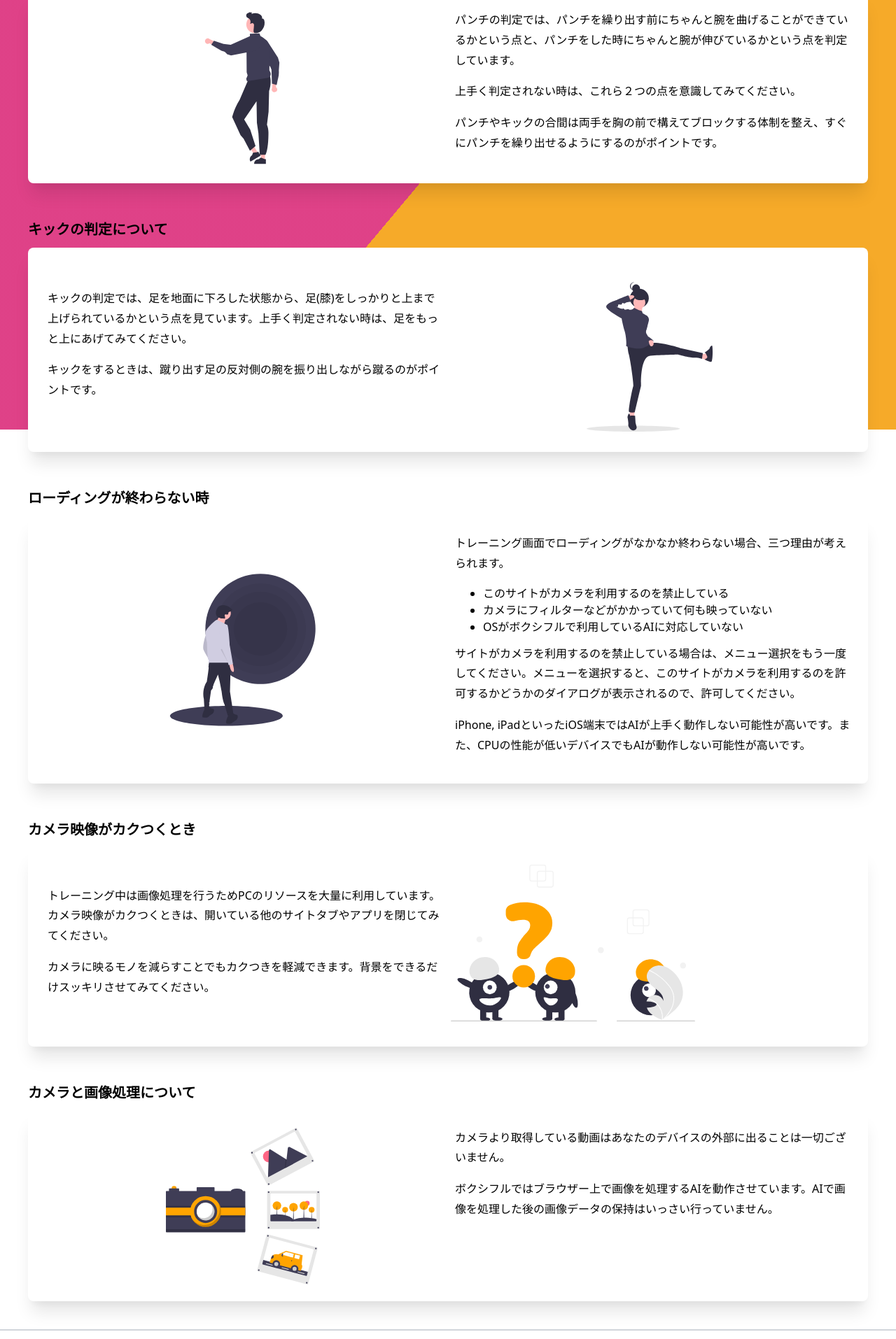
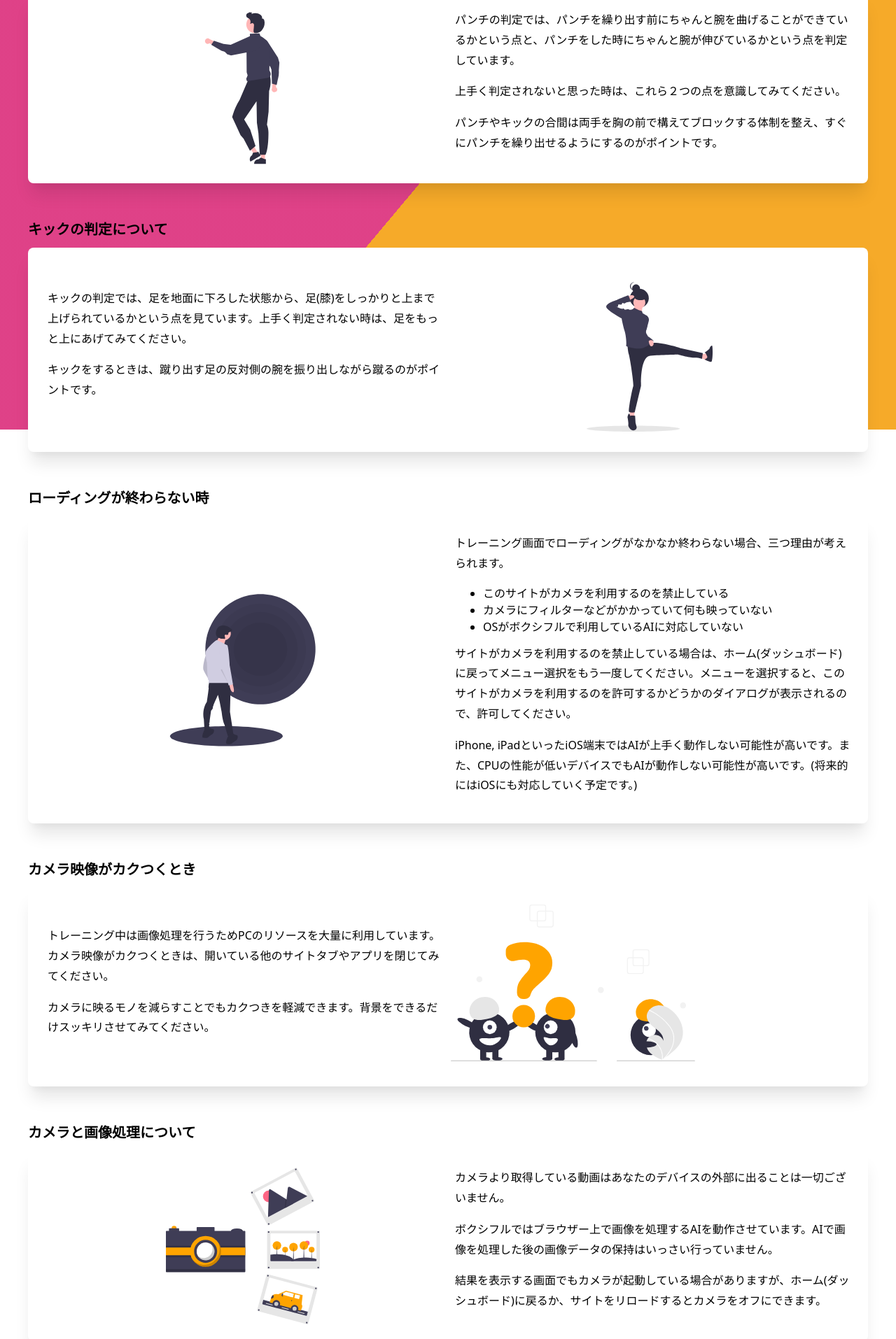
Before and after one commit to masato1230/boxiful, a React (Create React App) app: page /about_judge in a window 1280 px wide. Shown: the part 186-2100 px from the top of the page at 70% size. Built offline with nearby package versions, Linux system fonts and the light colour scheme; what @mediapipe/pose would draw is missing.

Commit message:
Completa about judge

```diff
--- a/src/components/AboutJudge.tsx
+++ b/src/components/AboutJudge.tsx
@@ -30,7 +30,7 @@ const AboutJudge = () => {
                   　パンチの判定では、パンチを繰り出す前にちゃんと腕を曲げることができているかという点と、パンチをした時にちゃんと腕が伸びているかという点を判定しています。
                 </p>
                 <p>
-                  　上手く判定されない時は、これら２つの点を意識してみてください。
+                  　上手く判定されないと思った時は、これら２つの点を意識してみてください。
                 </p>
                 <p>
                   　パンチやキックの合間は両手を胸の前で構えてブロックする体制を整え、すぐにパンチを繰り出せるようにするのがポイントです。
@@ -84,11 +84,11 @@ const AboutJudge = () => {
                   <li>OSがボクシフルで利用しているAIに対応していない</li>
                 </ul>
                 <p>
-                  　サイトがカメラを利用するのを禁止している場合は、メニュー選択をもう一度してください。メニューを選択すると、このサイトがカメラを利用するのを許可するかどうかのダイアログが表示されるので、許可してください。
+                  　サイトがカメラを利用するのを禁止している場合は、ホーム(ダッシュボード)に戻ってメニュー選択をもう一度してください。メニューを選択すると、このサイトがカメラを利用するのを許可するかどうかのダイアログが表示されるので、許可してください。
                 </p>
                 <p>
                   　iPhone,
-                  iPadといったiOS端末ではAIが上手く動作しない可能性が高いです。また、CPUの性能が低いデバイスでもAIが動作しない可能性が高いです。
+                  iPadといったiOS端末ではAIが上手く動作しない可能性が高いです。また、CPUの性能が低いデバイスでもAIが動作しない可能性が高いです。(将来的にはiOSにも対応していく予定です。)
                 </p>
               </div>
             </div>
@@ -140,6 +140,9 @@ const AboutJudge = () => {
                 <p>
                   　ボクシフルではブラウザー上で画像を処理するAIを動作させています。AIで画像を処理した後の画像データの保持はいっさい行っていません。
                 </p>
+                <p>
+                  　結果を表示する画面でもカメラが起動している場合がありますが、ホーム(ダッシュボード)に戻るか、サイトをリロードするとカメラをオフにできます。
+                </p>
               </div>
             </div>
           </div>
```
